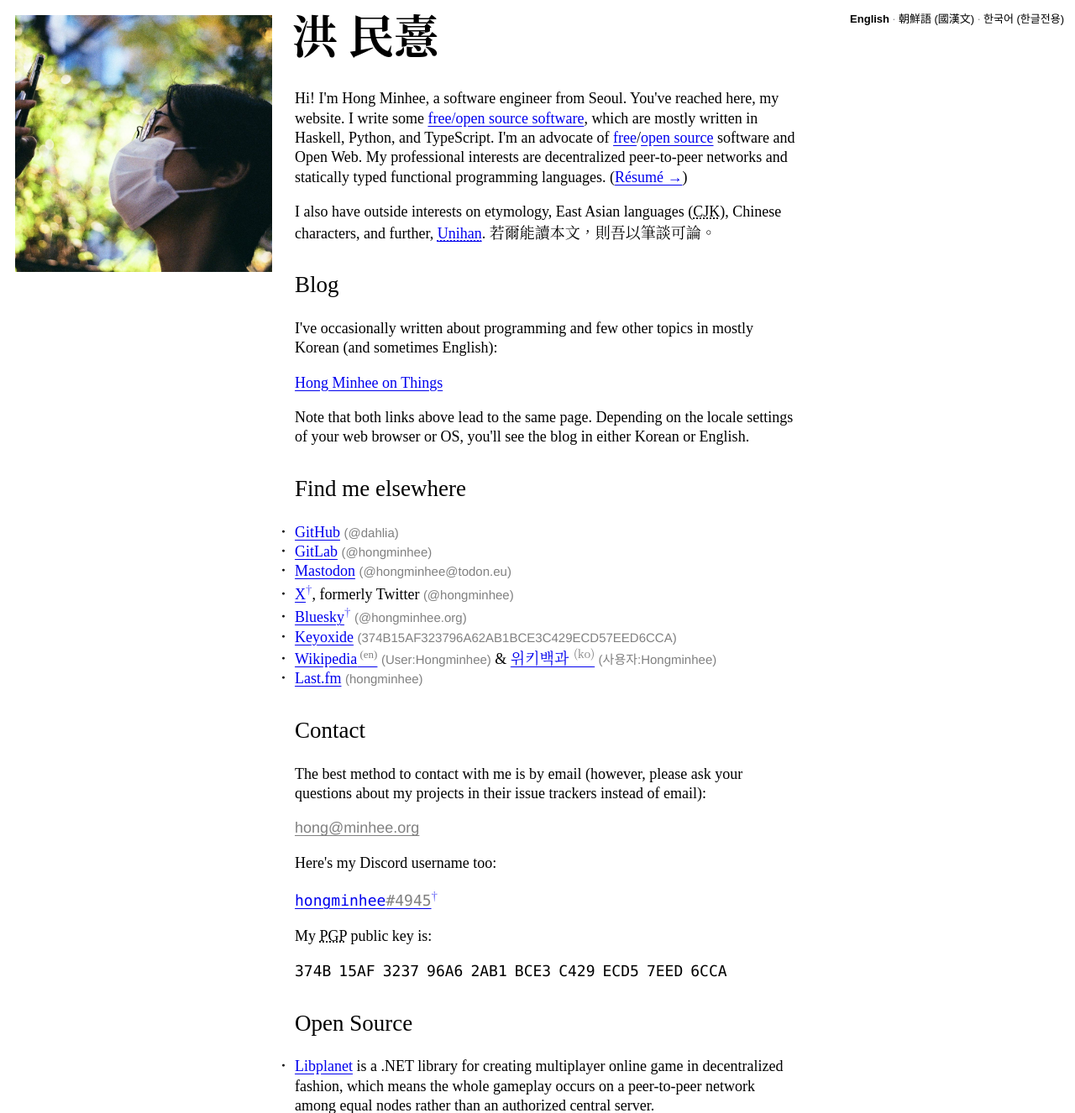
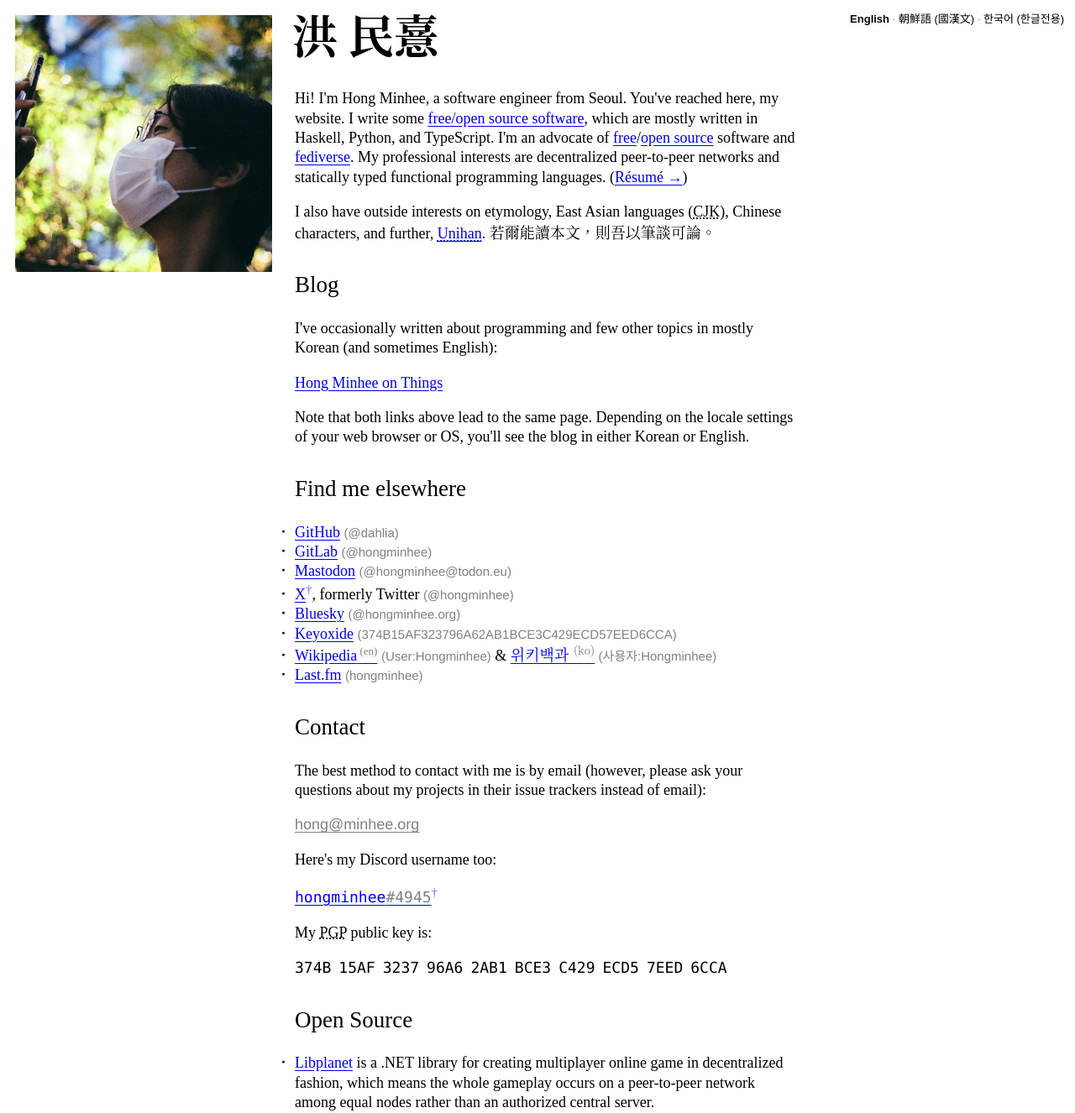
Before and after one commit to dahlia/hongminhee.org, a PHP site: page / in a window 1280 px wide. Shown: the top 1326 px of the page at 84% size. Run offline with PHP 8.4, Linux system fonts and the light colour scheme.

Commit message:
Update bio

```diff
--- a/_links.html
+++ b/_links.html
@@ -16,8 +16,7 @@
     <?php endif ?>
     <span class="handle">(@hongminhee)</span></li>
   <li><a href="https://bsky.app/profile/hongminhee.org" rel="me"
-    >Bluesky</a><a href="#non-public" class="non-public"><sup
-    >&dagger;</sup></a> <span class="handle">(@hongminhee.org)</span></li>
+    >Bluesky</a> <span class="handle">(@hongminhee.org)</span></li>
   <li><a rel="me"
     href="https://keyoxide.org/374B15AF323796A62AB1BCE3C429ECD57EED6CCA"
     >Keyoxide</a>
--- a/index.en.html
+++ b/index.en.html
@@ -15,7 +15,9 @@
     <a href="#projects">free/open source software</a>, which are mostly
     written in Haskell, Python, and TypeScript.  I'm an advocate of
     <a href="https://www.gnu.org/philosophy/free-sw.html">free</a>/<a
-    href="https://opensource.org/osd">open source</a> software and Open Web.
+    href="https://opensource.org/osd">open source</a> software and <a
+    href="https://www.theverge.com/24063290/fediverse-explained-activitypub-social-media-open-protocol"
+    >fediverse</a>.
     My professional interests are decentralized peer-to-peer networks
     and statically typed functional programming languages.
     (<a href="https://hongminhee.org/resume/">Résumé &rarr;</a>)</p>
--- a/index.ko-Hang-KR.html
+++ b/index.ko-Hang-KR.html
@@ -14,8 +14,9 @@
       웹사이트입니다. 저는 <a href="#projects">자유·오픈 소스 소프트웨어</a>를
       만들며, 주로 Haskell, Python, TypeScript 같은 언어로 코딩합니다.
       <a href="https://www.gnu.org/philosophy/free-sw.html">자유</a>·<a
-        href="https://opensource.org/osd">오픈 소스</a> 소프트웨어와 오픈 웹의
-      열렬한 지지자이기도 합니다. 제 직업적 관심사로는 탈중앙
+        href="https://opensource.org/osd">오픈 소스</a> 소프트웨어와 <a
+      href="https://www.theverge.com/24063290/fediverse-explained-activitypub-social-media-open-protocol"
+      >연합우주</a>의 열렬한 지지자이기도 합니다. 제 직업적 관심사로는 탈중앙
       <abbr title="peer-to-peer">P2P</abbr> 네트워크와 정적 타입 함수형
       프로그래밍 언어 등이 있습니다.
       (<a href="https://hongminhee.org/resume/">이력서 &rarr;</a>)</p>
--- a/index.ko-Kore.html
+++ b/index.ko-Kore.html
@@ -14,8 +14,9 @@
       웹사이트입니다. 저는 <a href="#projects">自由·오픈 소스 소프트웨어</a>를
       만들며, 主로 Haskell, Python, TypeScript 같은 言語로 코딩합니다.
       <a href="https://www.gnu.org/philosophy/free-sw.html">自由</a>·<a
-        href="https://opensource.org/osd">오픈 소스</a> 소프트웨어와 오픈 웹의
-      熱烈한 支持者이기도 합니다. 제 職業的 關心事로는 脫中央
+        href="https://opensource.org/osd">오픈 소스</a> 소프트웨어와 <a
+      href="https://www.theverge.com/24063290/fediverse-explained-activitypub-social-media-open-protocol"
+      >聯合宇宙</a>의 熱烈한 支持者이기도 합니다. 제 職業的 關心事로는 脫中央
       <abbr title="peer-to-peer">P2P</abbr> 네트워크와 靜的 타입 函數型
       프로그래밍 言語 等이 있습니다.
       (<a href="https://hongminhee.org/resume/">履歷書 &rarr;</a>)</p>
--- a/index.php
+++ b/index.php
@@ -79,4 +79,5 @@ $LANG = key($available_languages);
 
 header("Vary: Accept-Language");
 header("Content-Language: $LANG");
+header("Content-Type: text/html; charset=utf-8");
 include "index.$LANG.html";
```
